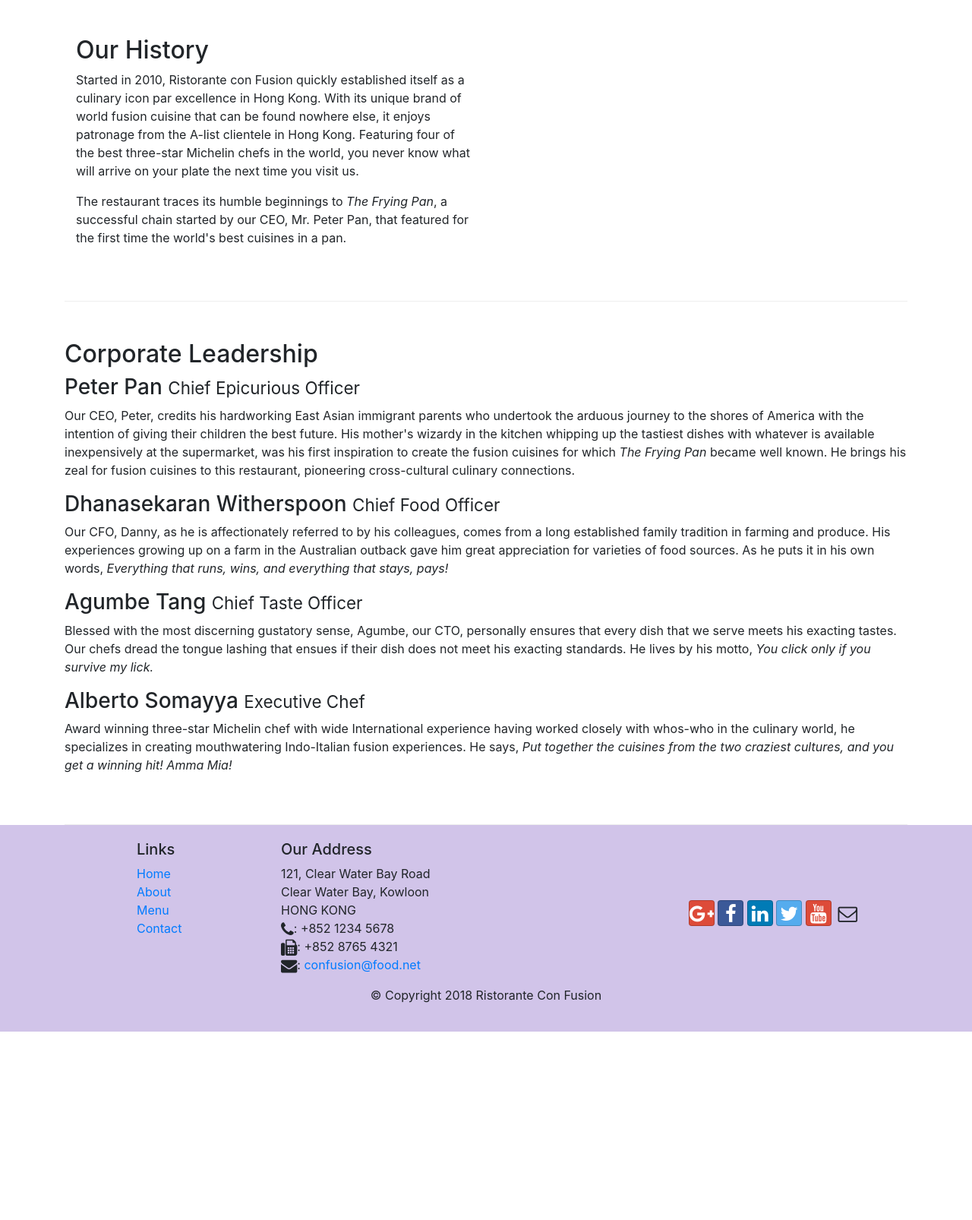
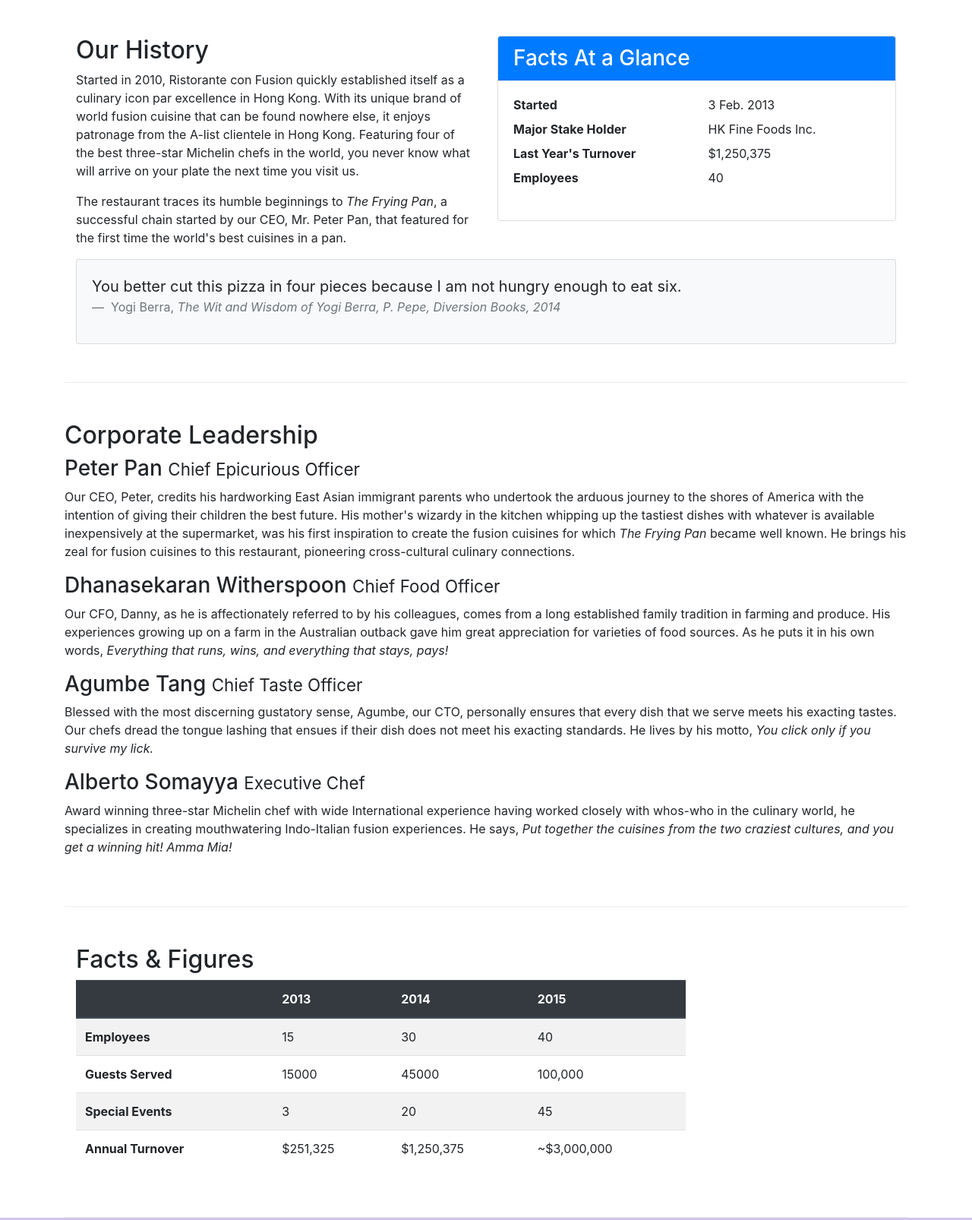
Before and after one commit to erica-z/conFusion, a website: page aboutus.html in a window 1280 px wide. Shown: the part 468-2074 px from the top of the page at 76% size. Before the commit the page ends 1826 px from the top, so only its background shows below. Drawn offline with nearby package versions, Linux system fonts and the light colour scheme.

Commit message:
add images and badges

```diff
--- a/aboutus.html
+++ b/aboutus.html
@@ -22,7 +22,7 @@
             <button class="navbar-toggler" type="button" data-toggle="collapse" data-target="#Navbar">
                 <span class="navbar-toggler-icon"></span>
             </button>
-            <a class="navbar-brand mr-auto" href="./index.html">Ristorante con Fusion</a>
+            <a class="navbar-brand mr-auto" href="./index.html"><img src="img/logo.png" height="30" width="41" alt=""></a>
             <div class="collapse navbar-collapse" id="Navbar">
                 <ul class="navbar-nav mr-auto">
                     <li class="nav-item"><a class="nav-link active" href="#"><span class="fa fa-home fa-lg"></span> Home</a></li>
@@ -40,7 +40,8 @@
                     <h1>Ristorante con Fusion</h1>
                     <p>We take inspiration from the World's best cuisines, and create a unique fusion experience. Our lipsmacking creations will tickle your culinary senses!</p>
                 </div>
-                <div class="col-12 col-sm">
+                <div class="col-12 col-sm align-self-center">
+                    <img src="img/logo.png" class="img-fluid" alt="">
                 </div>
             </div>
         </div>
@@ -65,6 +66,31 @@
                 <p>The restaurant traces its humble beginnings to <em>The Frying Pan</em>, a successful chain started by our CEO, Mr. Peter Pan, that featured for the first time the world's best cuisines in a pan.</p>
             </div>
             <div class="col">
+                <div class="card">
+                    <h3 class="card-header bg-primary text-white">Facts At a Glance</h3>
+                    <div class="card-body">
+                        <dl class="row">
+                            <dt class="col-6">Started</dt>
+                            <dd class="col-6">3 Feb. 2013</dd>
+                            <dt class="col-6">Major Stake Holder</dt>
+                            <dd class="col-6">HK Fine Foods Inc.</dd>
+                            <dt class="col-6">Last Year's Turnover</dt>
+                            <dd class="col-6">$1,250,375</dd>
+                            <dt class="col-6">Employees</dt>
+                            <dd class="col-6">40</dd>
+                        </dl>
+                    </div>
+                </div>
+            </div>
+            <div class="col-12">
+                <div class="card card-body bg-light">
+                    <blockquote class="blockquote">
+                        <p class="mb-0">You better cut this pizza in four pieces because I am not hungry enough to eat six.</p>
+                        <footer class="blockquote-footer">
+                            Yogi Berra, <cite title="Source Title">The Wit and Wisdom of Yogi Berra, P. Pepe, Diversion Books, 2014</cite>
+                        </footer>
+                    </blockquote>
+                </div>
             </div>
         </div>
 
@@ -82,6 +108,50 @@
                 <p class="description">Award winning three-star Michelin chef with wide International experience having worked closely with whos-who in the culinary world, he specializes in creating mouthwatering Indo-Italian fusion experiences. He says, <em>Put together the cuisines from the two craziest cultures, and you get a winning hit! Amma Mia!</em></p>
             </div>
        </div>
+       <div class="row row-content">
+            <div class="col-12 col-sm-9">
+                <h2>Facts &amp; Figures</h2>
+                <div class="table-responsive">
+                    <table class="table table-striped">
+                        <thead class="thead-dark">
+                            <tr>
+                                <th>&nbsp;</th>
+                                <th>2013</th>
+                                <th>2014</th>
+                                <th>2015</th>
+                            </tr>
+                        </thead>
+                        <tbody>
+                            <tr>
+                                <th>Employees</th>
+                                <td>15</td>
+                                <td>30</td>
+                                <td>40</td>
+                            </tr>
+                            <tr>
+                                <th>Guests Served</th>
+                                <td>15000</td>
+                                <td>45000</td>
+                                <td>100,000</td>
+                            </tr>
+                            <tr>
+                                <th>Special Events</th>
+                                <td>3</td>
+                                <td>20</td>
+                                <td>45</td>
+                            </tr>
+                            <tr>
+                                <th>Annual Turnover</th>
+                                <td>$251,325</td>
+                                <td>$1,250,375</td>
+                                <td>~$3,000,000</td>
+                            </tr>
+                        </tbody>
+                    </table>
+                </div>
+            </div>
+            <div class="col-12 col-sm-3"></div>
+        </div>
 
     </div>
 
```
Also changed, not shown: contactus.html (+4 -1 lines), index.html (+23 -6 lines), img/alberto.png (added), img/buffet.png (added), img/logo.png (added), img/uthappizza.png (added).
